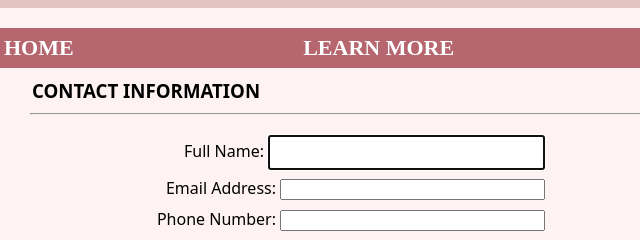
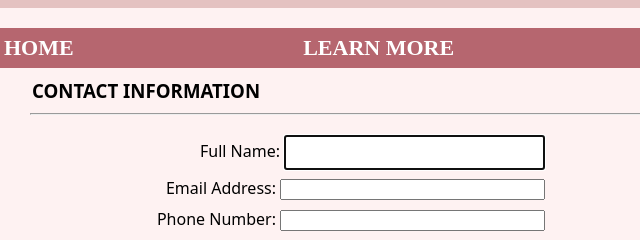
Before and after one commit to sofso92/DentalHelp, a plain HTML site: page contact.html in a window 1280 px wide. Shown: the top 240 px of the page, 322-962 px from the left. Drawn offline with Linux system fonts and the light colour scheme.

Commit message:
Update contact.html

```diff
--- a/contact.html
+++ b/contact.html
@@ -30,7 +30,7 @@
 					<hr />
 					<div class="formfield">
 						<label for="fname" class="guest">Full Name:</label>
-						<input type="text" id="fname" name="fname" size="30" maxlength="15" value="" autofocus="autofocus" />
+						<input type="text" id="fname" name="fname" size="28" maxlength="15" value="" autofocus="autofocus" />
 						<div class="dental_error error" id="fname_error">* Please enter your full name.</div>
 					</div>
 					<div class="formfield">
```
